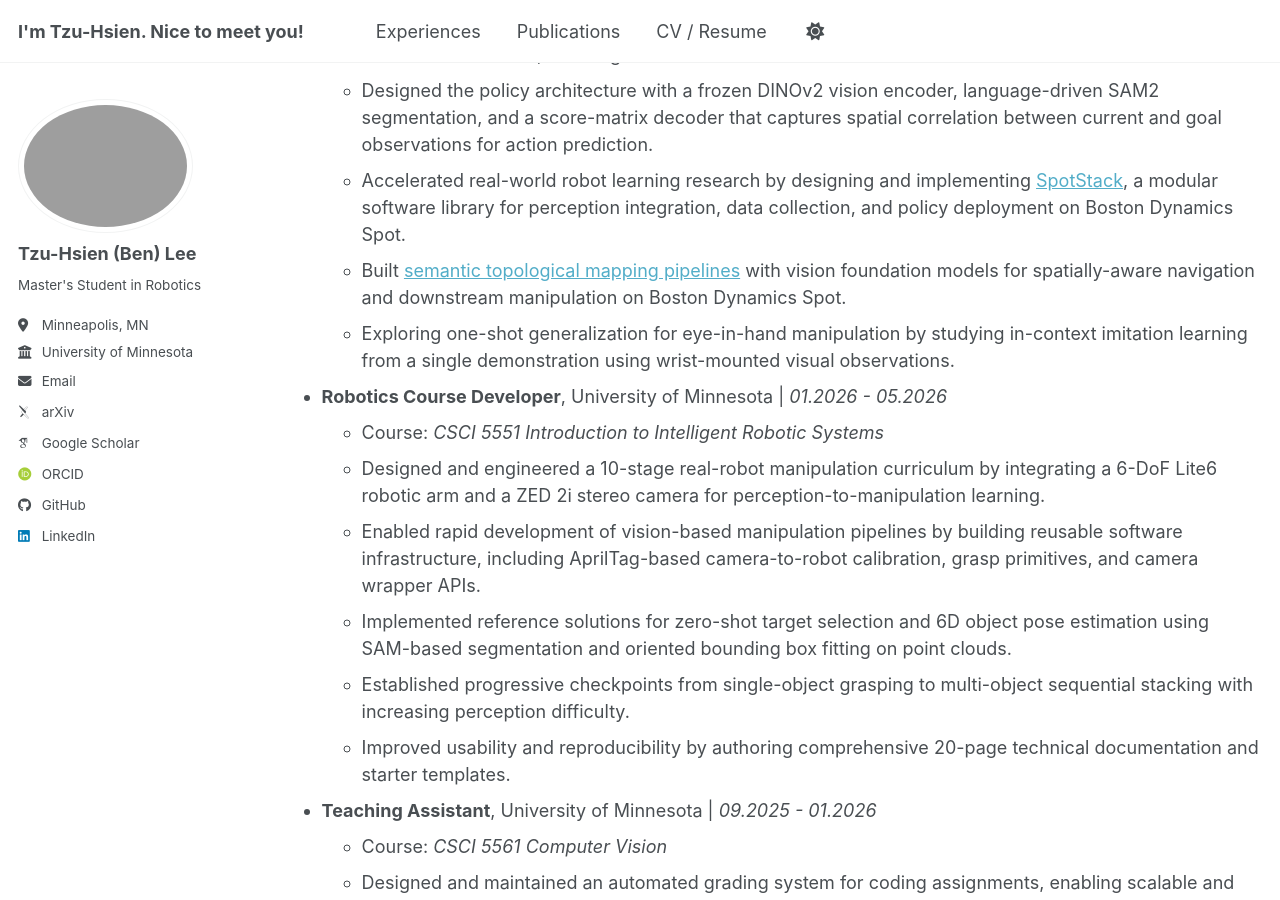
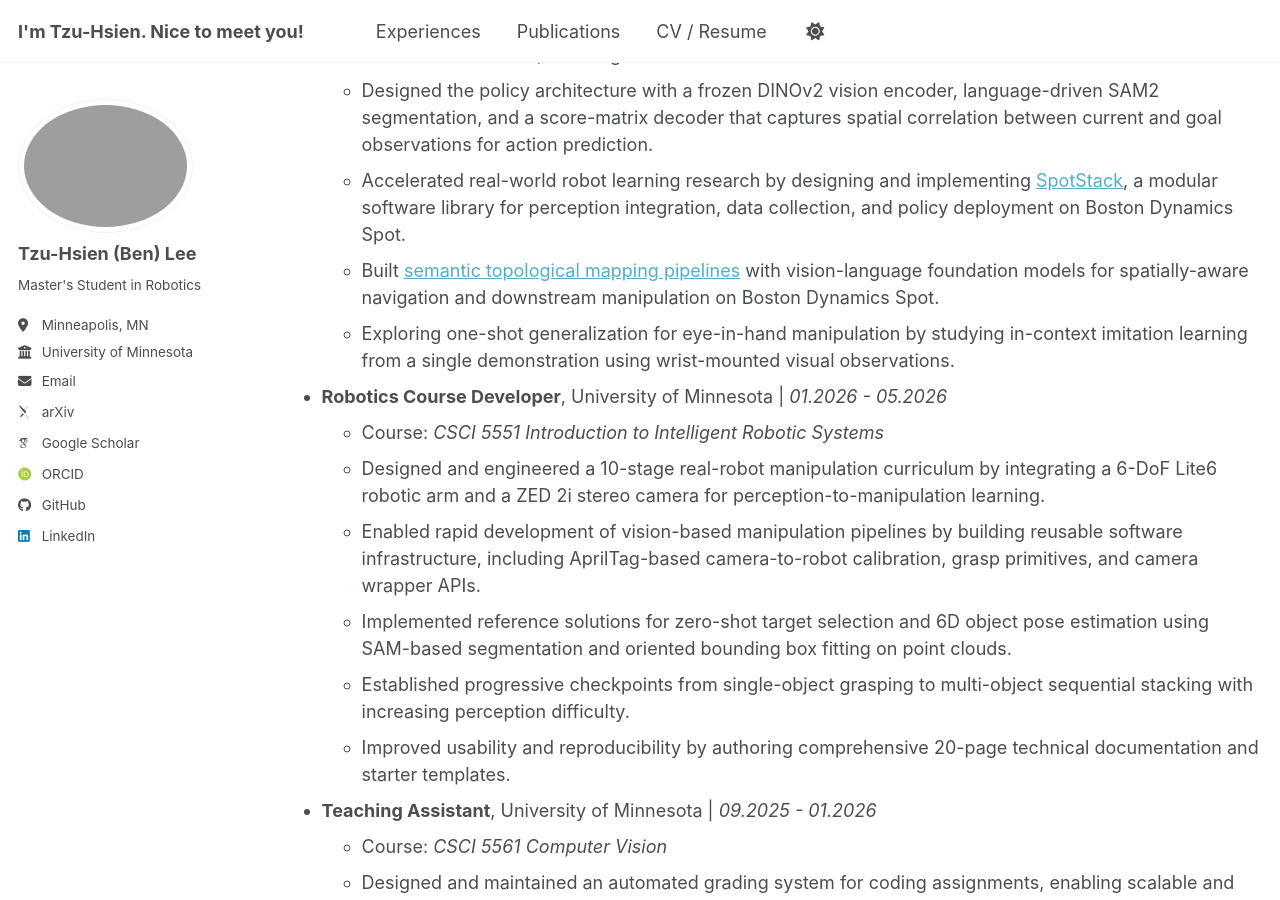
Before and after one commit to BenTzuHsien/BenTzuHsien.github.io, a Jekyll site: the page built from _pages/cv.md, in a window 1280 px wide and 900 px high, scrolled down 1133 px. Built offline with Jekyll 4.4.1, drawn with Linux system fonts in a browser that asks for light colours; some web fonts are replaced; a script bundle is joined from its source files by our own code; library files that are not in the unit come from our copies.

```diff
--- a/_pages/cv.md
+++ b/_pages/cv.md
@@ -96,7 +96,7 @@ Experience
   * Led the design and deployment of a goal-conditioned imitation learning policy on Boston Dynamics Spot for category-level mobile manipulation positioning, reaching 96.94% success on unseen object instances from multi-view RGB, resulting in an [RA-L submission](https://rpm-lab-umn.github.io/category-level-last-meter-nav/).
   * Designed the policy architecture with a frozen DINOv2 vision encoder, language-driven SAM2 segmentation, and a score-matrix decoder that captures spatial correlation between current and goal observations for action prediction.
   * Accelerated real-world robot learning research by designing and implementing [SpotStack](https://github.com/BenTzuHsien/SpotStack), a modular software library for perception integration, data collection, and policy deployment on Boston Dynamics Spot.
-  * Built [semantic topological mapping pipelines](https://github.com/BenTzuHsien/sentmap-implementation) with vision foundation models for spatially-aware navigation and downstream manipulation on Boston Dynamics Spot.
+  * Built [semantic topological mapping pipelines](https://github.com/BenTzuHsien/sentmap-implementation) with vision-language foundation models for spatially-aware navigation and downstream manipulation on Boston Dynamics Spot.
   * Exploring one-shot generalization for eye-in-hand manipulation by studying in-context imitation learning from a single demonstration using wrist-mounted visual observations.
 
 * **Robotics Course Developer**, University of Minnesota \| *01.2026 - 05.2026*
```
Also changed, not shown: 7 other files.
